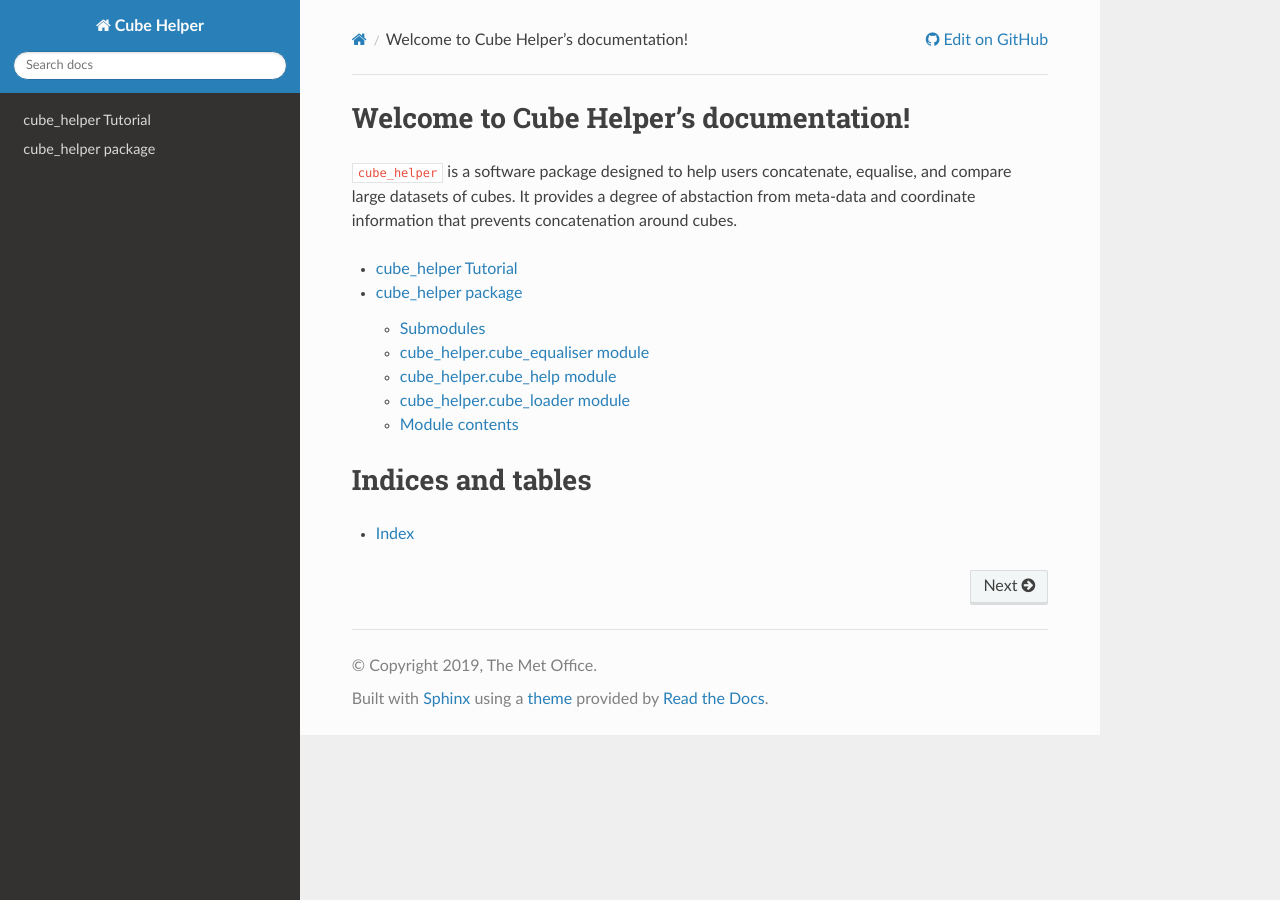
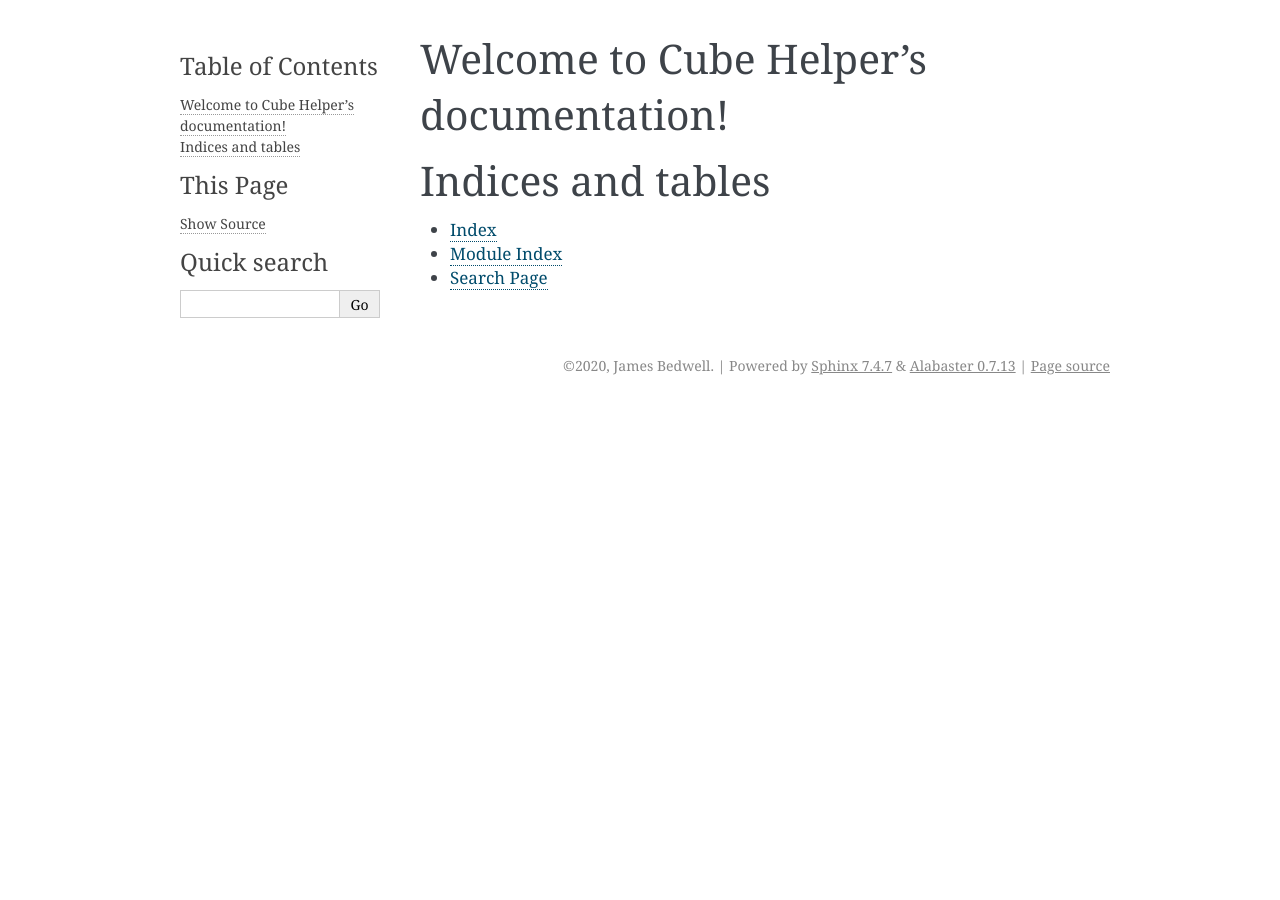
Before and after one commit to MetOffice/cube_helper, a Sphinx documentation site: the page built from docs/source/index.rst, in a window 1280 px wide. Built offline with Sphinx 7.4.7, drawn with Linux system fonts in a browser that asks for light colours; some of the changed lines change nothing that is shown.

Commit message:
Updating documentation

```diff
--- a/docs/source/conf.py
+++ b/docs/source/conf.py
@@ -12,21 +12,21 @@
 # add these directories to sys.path here. If the directory is relative to the
 # documentation root, use os.path.abspath to make it absolute, like shown here.
 #
-import os
-import sys
-sys.path.insert(0, os.path.abspath('../..'))
+# import os
+# import sys
+# sys.path.insert(0, os.path.abspath('.'))
 
 
 # -- Project information -----------------------------------------------------
 
 project = 'Cube Helper'
-copyright = '2019, The Met Office'
+copyright = '2020, James Bedwell'
 author = 'James Bedwell'
 
 # The short X.Y version
 version = ''
 # The full version, including alpha/beta/rc tags
-release = 'v1.0.5'
+release = '2.0.4'
 
 
 # -- General configuration ---------------------------------------------------
@@ -40,7 +40,6 @@ release = 'v1.0.5'
 # ones.
 extensions = [
     'sphinx.ext.autodoc',
-    'sphinx.ext.doctest',
 ]
 
 # Add any paths that contain templates here, relative to this directory.
@@ -76,7 +75,7 @@ pygments_style = None
 # The theme to use for HTML and HTML Help pages.  See the documentation for
 # a list of builtin themes.
 #
-html_theme = 'sphinx_rtd_theme'
+html_theme = 'alabaster'
 
 # Theme options are theme-specific and customize the look and feel of a theme
 # further.  For a list of options available for each theme, see the
@@ -97,8 +96,7 @@ html_static_path = ['_static']
 # default: ``['localtoc.html', 'relations.html', 'sourcelink.html',
 # 'searchbox.html']``.
 #
-html_sidebars = { '**': ['globaltoc.html', 'relations.html', 'sourcelink.html', 'searchbox.html'] }
-
+# html_sidebars = {}
 
 
 # -- Options for HTMLHelp output ---------------------------------------------
@@ -175,12 +173,5 @@ epub_title = project
 # A list of files that should not be packed into the epub file.
 epub_exclude_files = ['search.html']
 
-html_context = {
-    "display_github": True, # Integrate GitHub
-    "github_user": "MetOffice", # Username
-    "github_repo": "cube_helper", # Repo name
-    "github_version": "master", # Version
-    "conf_py_path": "/docs/source/", # Path in the checkout to the docs root
-}
 
 # -- Extension configuration -------------------------------------------------
--- a/docs/source/cube_helper.rst
+++ /dev/null
@@ -1,38 +0,0 @@
-cube\_helper package
-====================
-
-Submodules
-----------
-
-cube\_helper.cube\_equaliser module
------------------------------------
-
-.. automodule:: cube_helper.cube_equaliser
-    :members:
-    :undoc-members:
-    :show-inheritance:
-
-cube\_helper.cube\_help module
-------------------------------
-
-.. automodule:: cube_helper.cube_help
-    :members:
-    :undoc-members:
-    :show-inheritance:
-
-cube\_helper.cube\_loader module
---------------------------------
-
-.. automodule:: cube_helper.cube_loader
-    :members:
-    :undoc-members:
-    :show-inheritance:
-
-
-Module contents
----------------
-
-.. automodule:: cube_helper
-    :members:
-    :undoc-members:
-    :show-inheritance:
--- a/docs/source/cube_helper_tutorial.rst
+++ /dev/null
@@ -1,553 +0,0 @@
-
-cube_helper Tutorial
---------------------
-
-This tutorial is a step by step guide to using the ``cube_helper``
-module. ``cube_helper`` is useful for concatenating, comparing, and
-equalising cubes in large datasets. ``cube_helper`` is designed to give
-a certain degree of abstraction to the user from issues in iris cube
-meta-data and coordinate information. Start by pointing your python
-Environment to the new ``cube_helper`` module:
-
-.. code:: ipython3
-
-    !export PYTHONPATH=/net/home/h01/jbedwell/Downloads/cube_helper
-
-Next, import the new ``cube_helper`` methods.
-
-.. code:: ipython3
-
-    import cube_helper as ch
-
-``load`` will load data into a single cube by ignoring certain
-attributes and meta-data that causes common problems with concatenation.
-Here we load a HadGem3 model, and ``load`` takes care of the rest:
-
-.. code:: ipython3
-
-    cube = ch.load('/project/champ/data/CMIP6/CMIP/MOHC/HadGEM3-GC31-LL/piControl/r1i1p1f1/Amon/tasmin/gn/v20190628')
-
-
-.. parsed-literal::
-
-    /opt/scitools/environments/default/current/lib/python3.6/site-packages/iris/fileformats/cf.py:798: UserWarning: Missing CF-netCDF measure variable 'areacella', referenced by netCDF variable 'tasmin'
-      warnings.warn(message % (variable_name, nc_var_name))
-    /opt/scitools/environments/default/current/lib/python3.6/site-packages/iris/fileformats/cf.py:798: UserWarning: Missing CF-netCDF measure variable 'areacella', referenced by netCDF variable 'tasmin'
-      warnings.warn(message % (variable_name, nc_var_name))
-    /opt/scitools/environments/default/current/lib/python3.6/site-packages/iris/fileformats/cf.py:798: UserWarning: Missing CF-netCDF measure variable 'areacella', referenced by netCDF variable 'tasmin'
-      warnings.warn(message % (variable_name, nc_var_name))
-    /opt/scitools/environments/default/current/lib/python3.6/site-packages/iris/fileformats/cf.py:798: UserWarning: Missing CF-netCDF measure variable 'areacella', referenced by netCDF variable 'tasmin'
-      warnings.warn(message % (variable_name, nc_var_name))
-    /opt/scitools/environments/default/current/lib/python3.6/site-packages/iris/fileformats/cf.py:798: UserWarning: Missing CF-netCDF measure variable 'areacella', referenced by netCDF variable 'tasmin'
-      warnings.warn(message % (variable_name, nc_var_name))
-    /opt/scitools/environments/default/current/lib/python3.6/site-packages/iris/fileformats/cf.py:798: UserWarning: Missing CF-netCDF measure variable 'areacella', referenced by netCDF variable 'tasmin'
-      warnings.warn(message % (variable_name, nc_var_name))
-    /opt/scitools/environments/default/current/lib/python3.6/site-packages/iris/fileformats/cf.py:798: UserWarning: Missing CF-netCDF measure variable 'areacella', referenced by netCDF variable 'tasmin'
-      warnings.warn(message % (variable_name, nc_var_name))
-    /opt/scitools/environments/default/current/lib/python3.6/site-packages/iris/fileformats/cf.py:798: UserWarning: Missing CF-netCDF measure variable 'areacella', referenced by netCDF variable 'tasmin'
-      warnings.warn(message % (variable_name, nc_var_name))
-
-
-.. parsed-literal::
-
-
-    cube dim coordinates differ:
-
-    	latitude coords inconsistent
-
-    	longitude coords inconsistent
-
-    cube attributes differ:
-
-    	creation_date attribute inconsistent
-
-    	history attribute inconsistent
-
-    	tracking_id attribute inconsistent
-
-    Deleting creation_date attribute from cubes
-
-    Deleting history attribute from cubes
-
-    Deleting tracking_id attribute from cubes
-
-    New time origin set to days since 1850-01-01
-
-    New time calender set to 360_day
-
-
-
-.. parsed-literal::
-
-    /opt/scitools/environments/default/current/lib/python3.6/site-packages/iris/fileformats/cf.py:798: UserWarning: Missing CF-netCDF measure variable 'areacella', referenced by netCDF variable 'tasmin'
-      warnings.warn(message % (variable_name, nc_var_name))
-    /opt/scitools/environments/default/current/lib/python3.6/site-packages/iris/fileformats/cf.py:798: UserWarning: Missing CF-netCDF measure variable 'areacella', referenced by netCDF variable 'tasmin'
-      warnings.warn(message % (variable_name, nc_var_name))
-
-
-Here we see some output describing the process it’s gong through. The
-first statement states the attributes differ, it therefor deletes the
-uncommon attributes across the cubes. This then returns a concatenated
-iris cube:
-
-.. code:: ipython3
-
-    print(cube)
-
-
-.. parsed-literal::
-
-    air_temperature / (K)               (time: 6000; latitude: 144; longitude: 192)
-         Dimension coordinates:
-              time                           x               -               -
-              latitude                       -               x               -
-              longitude                      -               -               x
-         Scalar coordinates:
-              height: 1.5 m
-         Attributes:
-              Conventions: CF-1.7 CMIP-6.2
-              activity_id: CMIP
-              branch_method: standard
-              branch_time_in_child: 0.0
-              branch_time_in_parent: 267840.0
-              cmor_version: 3.4.0
-              comment: minimum near-surface (usually, 2 meter) air temperature (add cell_method...
-              cv_version: 6.2.20.1
-              data_specs_version: 01.00.29
-              experiment: pre-industrial control
-              experiment_id: piControl
-              external_variables: areacella
-              forcing_index: 1
-              frequency: mon
-              further_info_url: https://furtherinfo.es-doc.org/CMIP6.MOHC.HadGEM3-GC31-LL.piControl.no...
-              grid: Native N96 grid; 192 x 144 longitude/latitude
-              grid_label: gn
-              initialization_index: 1
-              institution: Met Office Hadley Centre, Fitzroy Road, Exeter, Devon, EX1 3PB, UK
-              institution_id: MOHC
-              license: CMIP6 model data produced by the Met Office Hadley Centre is licensed under...
-              mip_era: CMIP6
-              mo_runid: u-ar766
-              nominal_resolution: 250 km
-              original_name: mo: mon_mean_from_day((stash: m01s03i236, lbproc: 4096))
-              parent_activity_id: CMIP
-              parent_experiment_id: piControl-spinup
-              parent_mip_era: CMIP6
-              parent_source_id: HadGEM3-GC31-LL
-              parent_time_units: days since 1850-01-01-00-00-00
-              parent_variant_label: r1i1p1f1
-              physics_index: 1
-              product: model-output
-              realization_index: 1
-              realm: atmos
-              source: HadGEM3-GC31-LL (2016):
-    aerosol: UKCA-GLOMAP-mode
-    atmos: MetUM-HadGEM3-GA7.1...
-              source_id: HadGEM3-GC31-LL
-              source_type: AOGCM AER
-              sub_experiment: none
-              sub_experiment_id: none
-              table_id: Amon
-              table_info: Creation Date:(13 December 2018) MD5:2b12b5db6db112aa8b8b0d6c1645b121
-              title: HadGEM3-GC31-LL output prepared for CMIP6
-              variable_id: tasmin
-              variant_label: r1i1p1f1
-         Cell methods:
-              mean: area
-              minimum within days: time
-              mean over days: time
-
-
-``cube_helper`` can also still load from a list of files:
-
-.. code:: ipython3
-
-    import glob
-    filenames = glob.glob('/net/home/h03/frpt/EC-EARTH_rcp85/*.nc')
-    filenames_2 = glob.glob('/project/champ/data/cmip5/output1/ICHEC/EC-EARTH/historical/mon/atmos/Amon/r1i1p1/v20131231/tas/*.nc')
-    filenames.extend(filenames_2)
-
-.. code:: ipython3
-
-    cube = ch.load(filenames)
-
-
-.. parsed-literal::
-
-
-    cube dim coordinates differ:
-
-    	latitude coords inconsistent
-
-    	longitude coords inconsistent
-
-    	time coords inconsistent
-
-    cube attributes differ:
-
-    	history attribute inconsistent
-
-    	experiment_id attribute inconsistent
-
-    	parent_experiment_id attribute inconsistent
-
-    	branch_time attribute inconsistent
-
-    	tracking_id attribute inconsistent
-
-    	experiment attribute inconsistent
-
-    	creation_date attribute inconsistent
-
-    	title attribute inconsistent
-
-    	parent_experiment attribute inconsistent
-
-    	associated_files attribute inconsistent
-
-    cube time coordinates differ:
-
-    	time start date inconsistent
-
-    Deleting history attribute from cubes
-
-    Deleting experiment_id attribute from cubes
-
-    Deleting parent_experiment_id attribute from cubes
-
-    Deleting branch_time attribute from cubes
-
-    Deleting tracking_id attribute from cubes
-
-    Deleting experiment attribute from cubes
-
-    Deleting creation_date attribute from cubes
-
-    Deleting title attribute from cubes
-
-    Deleting parent_experiment attribute from cubes
-
-    Deleting associated_files attribute from cubes
-
-    New time origin set to days since 1850-01-01 00:00:00
-
-    New time calender set to gregorian
-
-
-
-Here we see even more messages regarding what changes have been made to
-the cube, in particular the time units it’s been converted to. A
-concatenated cube is returned which we can view:
-
-.. code:: ipython3
-
-    print(cube)
-
-
-.. parsed-literal::
-
-    air_temperature / (K)               (time: 2999; latitude: 160; longitude: 320)
-         Dimension coordinates:
-              time                           x               -               -
-              latitude                       -               x               -
-              longitude                      -               -               x
-         Attributes:
-              CDI: Climate Data Interface version 1.4.4 (http://code.zmaw.de/projects/cdi...
-              CDO: Climate Data Operators version 1.4.4 (http://code.zmaw.de/projects/cdo...
-              Conventions: CF-1.4
-              cmor_version: 2.8.0
-              comment: Equilibrium reached after preindustrial spin-up after which data were output...
-              contact: Alastair McKinstry <alastair.mckinstry@ichec.ie>
-              forcing: Nat,Ant
-              frequency: mon
-              grid_type: gaussian
-              initialization_method: 1
-              institute_id: ICHEC
-              institution: EC-Earth (European Earth System Model)
-              model_id: EC-EARTH
-              modeling_realm: atmos
-              original_name: 2T
-              parent_experiment_rip: r1i1p1
-              physics_version: 1
-              product: output
-              project_id: CMIP5
-              realization: 1
-              references: Model described by Hazeleger et al. (Bull. Amer. Meteor. Soc., 2010, 91,...
-              table_id: Table Amon (26 July 2011) b26379e76858ab98b927917878a63d01
-         Cell methods:
-              mean: time (3 hours)
-
-
-This version of ``cube_helper`` will try every possible action when
-trying to concatenate a cube, when it runs into a problem that is best
-to solve manually, it will print out a message. We can demonstrate this
-using a historical and future dataset which were found to be
-incompatible:
-
-.. code:: ipython3
-
-    filenames = glob.glob('/project/champ/data/cmip5/output1/ICHEC/EC-EARTH/rcp85/mon/atmos/Amon/r1i1p1/v20171115/tas/*.nc')
-    filenames_2 = glob.glob('/project/champ/data/cmip5/output1/ICHEC/EC-EARTH/historical/mon/atmos/Amon/r1i1p1/v20131231/tas/*.nc')
-    filenames.extend(filenames_2)
-
-.. code:: ipython3
-
-    cube = ch.load(filenames)
-
-
-.. parsed-literal::
-
-    /opt/scitools/environments/default/current/lib/python3.6/site-packages/iris/fileformats/cf.py:798: UserWarning: Missing CF-netCDF measure variable 'areacella', referenced by netCDF variable 'tas'
-      warnings.warn(message % (variable_name, nc_var_name))
-    /opt/scitools/environments/default/current/lib/python3.6/site-packages/iris/fileformats/cf.py:798: UserWarning: Missing CF-netCDF measure variable 'areacella', referenced by netCDF variable 'tas'
-      warnings.warn(message % (variable_name, nc_var_name))
-
-
-.. parsed-literal::
-
-
-    cube aux coordinates differ:
-
-    	height coords inconsistent
-
-
-    cube dim coordinates differ:
-
-    	latitude coords inconsistent
-
-    	longitude coords inconsistent
-
-    	time coords inconsistent
-
-    cube attributes differ:
-
-    	CDI attribute inconsistent
-
-    	history attribute inconsistent
-
-    	experiment_id attribute inconsistent
-
-    	parent_experiment_id attribute inconsistent
-
-    	branch_time attribute inconsistent
-
-    	tracking_id attribute inconsistent
-
-    	experiment attribute inconsistent
-
-    	creation_date attribute inconsistent
-
-    	title attribute inconsistent
-
-    	parent_experiment attribute inconsistent
-
-    	CDO attribute inconsistent
-
-    	associated_files attribute inconsistent
-
-    	grid_type attribute inconsistent
-
-    	source attribute inconsistent
-
-    cube time coordinates differ:
-
-    	time start date inconsistent
-
-    Removing height coords from cube
-
-    Deleting CDI attribute from cubes
-
-    Deleting history attribute from cubes
-
-    Deleting experiment_id attribute from cubes
-
-    Deleting parent_experiment_id attribute from cubes
-
-    Deleting branch_time attribute from cubes
-
-    Deleting tracking_id attribute from cubes
-
-    Deleting experiment attribute from cubes
-
-    Deleting creation_date attribute from cubes
-
-    Deleting title attribute from cubes
-
-    Deleting parent_experiment attribute from cubes
-
-    Deleting CDO attribute from cubes
-
-    Deleting associated_files attribute from cubes
-
-    Deleting grid_type attribute from cubes
-
-    Deleting source attribute from cubes
-
-    New time origin set to days since 1850-01-01 00:00:00
-
-    New time calender set to gregorian
-
-
-    Oops, there was an error in concatenation
-
-
-    The time coordinates overlap at cube 15 and cube 16
-
-    These cubes are:
-    	/project/champ/data/cmip5/output1/ICHEC/EC-EARTH/historical/mon/atmos/Amon/r1i1p1/v20131231/tas/tas_Amon_EC-EARTH_historical_r1i1p1_200001-200911.nc
-    	/project/champ/data/cmip5/output1/ICHEC/EC-EARTH/rcp85/mon/atmos/Amon/r1i1p1/v20171115/tas/tas_Amon_EC-EARTH_rcp85_r1i1p1_200601-200912.nc
-
-    The time coordinates overlap at cube 16 and cube 15
-
-    These cubes are:
-    	/project/champ/data/cmip5/output1/ICHEC/EC-EARTH/rcp85/mon/atmos/Amon/r1i1p1/v20171115/tas/tas_Amon_EC-EARTH_rcp85_r1i1p1_200601-200912.nc
-    	/project/champ/data/cmip5/output1/ICHEC/EC-EARTH/historical/mon/atmos/Amon/r1i1p1/v20131231/tas/tas_Amon_EC-EARTH_historical_r1i1p1_200001-200911.nc
-
-
-Here we see the time coordinates for cube 15 and 16 overlap, We can
-therefore manually remove this from the list, and try again:
-
-.. code:: ipython3
-
-    filenames.remove('/project/champ/data/cmip5/output1/ICHEC/EC-EARTH/historical/mon/atmos/Amon/r1i1p1/v20131231/tas/tas_Amon_EC-EARTH_historical_r1i1p1_200001-200911.nc')
-
-And then we try to load it again:
-
-.. code:: ipython3
-
-    cube = ch.load(filenames)
-
-
-.. parsed-literal::
-
-    /opt/scitools/environments/default/current/lib/python3.6/site-packages/iris/fileformats/cf.py:798: UserWarning: Missing CF-netCDF measure variable 'areacella', referenced by netCDF variable 'tas'
-      warnings.warn(message % (variable_name, nc_var_name))
-    /opt/scitools/environments/default/current/lib/python3.6/site-packages/iris/fileformats/cf.py:798: UserWarning: Missing CF-netCDF measure variable 'areacella', referenced by netCDF variable 'tas'
-      warnings.warn(message % (variable_name, nc_var_name))
-
-
-.. parsed-literal::
-
-
-    cube aux coordinates differ:
-
-    	height coords inconsistent
-
-
-    cube dim coordinates differ:
-
-    	latitude coords inconsistent
-
-    	longitude coords inconsistent
-
-    	time coords inconsistent
-
-    cube attributes differ:
-
-    	CDI attribute inconsistent
-
-    	history attribute inconsistent
-
-    	experiment_id attribute inconsistent
-
-    	parent_experiment_id attribute inconsistent
-
-    	branch_time attribute inconsistent
-
-    	tracking_id attribute inconsistent
-
-    	experiment attribute inconsistent
-
-    	creation_date attribute inconsistent
-
-    	title attribute inconsistent
-
-    	parent_experiment attribute inconsistent
-
-    	CDO attribute inconsistent
-
-    	associated_files attribute inconsistent
-
-    	grid_type attribute inconsistent
-
-    	source attribute inconsistent
-
-    cube time coordinates differ:
-
-    	time start date inconsistent
-
-    Removing height coords from cube
-
-    Deleting CDI attribute from cubes
-
-    Deleting history attribute from cubes
-
-    Deleting experiment_id attribute from cubes
-
-    Deleting parent_experiment_id attribute from cubes
-
-    Deleting branch_time attribute from cubes
-
-    Deleting tracking_id attribute from cubes
-
-    Deleting experiment attribute from cubes
-
-    Deleting creation_date attribute from cubes
-
-    Deleting title attribute from cubes
-
-    Deleting parent_experiment attribute from cubes
-
-    Deleting CDO attribute from cubes
-
-    Deleting associated_files attribute from cubes
-
-    Deleting grid_type attribute from cubes
-
-    Deleting source attribute from cubes
-
-    New time origin set to days since 1850-01-01 00:00:00
-
-    New time calender set to gregorian
-
-
-
-This now seems to have worked, Lets have a look:
-
-.. code:: ipython3
-
-    print(cube)
-
-
-.. parsed-literal::
-
-    air_temperature / (K)               (time: 2940; latitude: 160; longitude: 320)
-         Dimension coordinates:
-              time                           x               -               -
-              latitude                       -               x               -
-              longitude                      -               -               x
-         Attributes:
-              Conventions: CF-1.4
-              cmor_version: 2.8.0
-              comment: Equilibrium reached after preindustrial spin-up after which data were output...
-              contact: Alastair McKinstry <alastair.mckinstry@ichec.ie>
-              forcing: Nat,Ant
-              frequency: mon
-              initialization_method: 1
-              institute_id: ICHEC
-              institution: EC-Earth (European Earth System Model)
-              model_id: EC-EARTH
-              modeling_realm: atmos
-              original_name: 2T
-              parent_experiment_rip: r1i1p1
-              physics_version: 1
-              product: output
-              project_id: CMIP5
-              realization: 1
-              references: Model described by Hazeleger et al. (Bull. Amer. Meteor. Soc., 2010, 91,...
-              table_id: Table Amon (26 July 2011) b26379e76858ab98b927917878a63d01
-         Cell methods:
-              mean: time (3 hours)
-
-
-Success!
--- a/docs/source/index.rst
+++ b/docs/source/index.rst
@@ -1,21 +1,20 @@
 .. Cube Helper documentation master file, created by
-   sphinx-quickstart on Fri Sep 20 10:49:46 2019.
+   sphinx-quickstart on Thu Jan  2 11:11:02 2020.
    You can adapt this file completely to your liking, but it should at least
    contain the root `toctree` directive.
 
 Welcome to Cube Helper's documentation!
 =======================================
-``cube_helper`` is a software package designed to help users concatenate, equalise, and compare large datasets of cubes. It provides a degree of abstaction from meta-data and coordinate information that prevents concatenation around cubes.
 
 .. toctree::
    :maxdepth: 2
+   :caption: Contents:
 
-   cube_helper_tutorial
-
-   cube_helper
 
 
 Indices and tables
 ==================
 
 * :ref:`genindex`
+* :ref:`modindex`
+* :ref:`search`
--- a/docs/source/modules.rst
+++ /dev/null
@@ -1,7 +0,0 @@
-cube_helper
-===========
-
-.. toctree::
-   :maxdepth: 4
-
-   cube_helper
```
